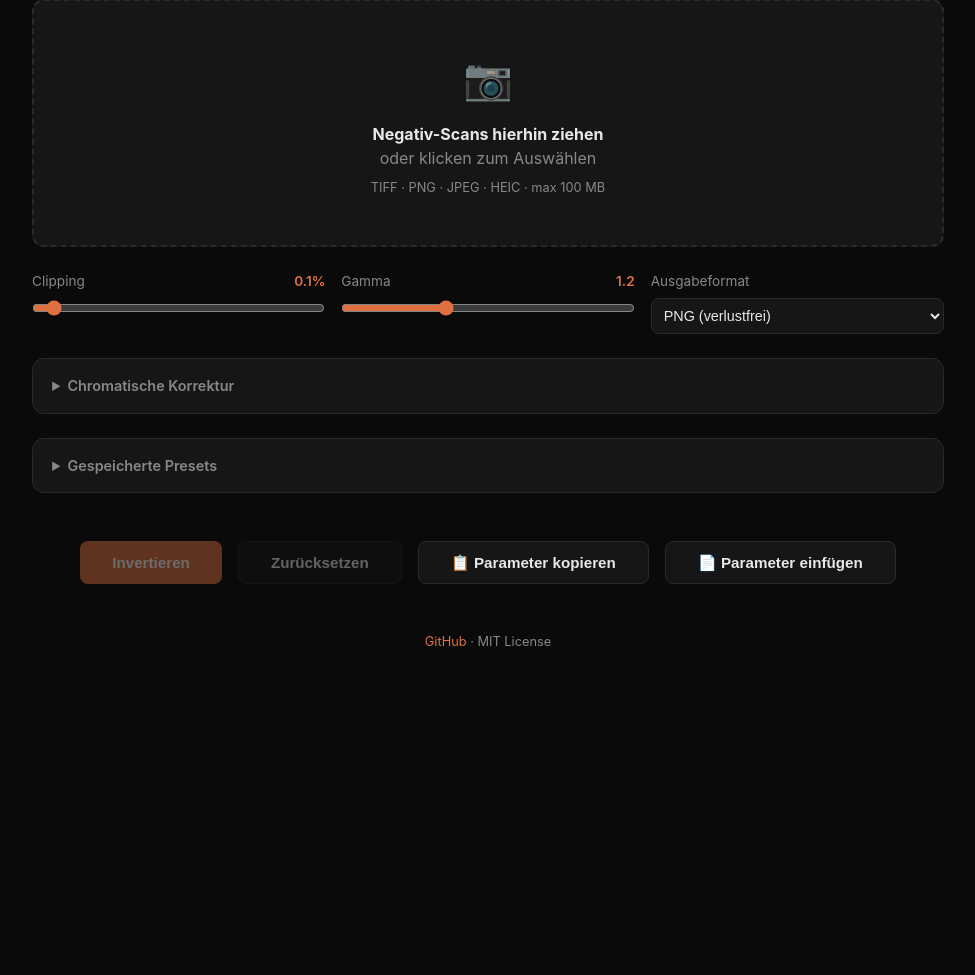
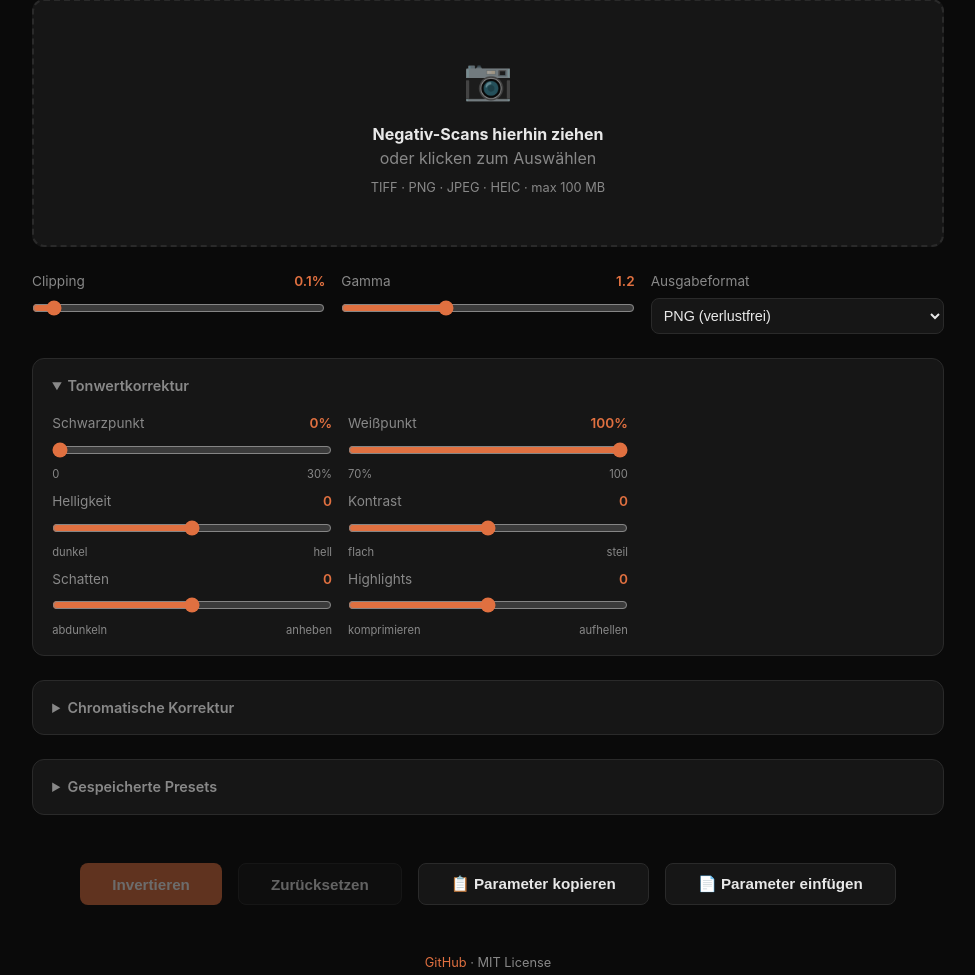
Before and after one commit to OrvilleWilbur/Negativ, a Flask app: page / in a window 1280 px wide. Shown: the part 145-1120 px from the top of the page, without its empty margins (152-1127 px from the left). Before the commit the page ends 791 px from the top, so only its background shows below. Run offline with Flask 3, Linux system fonts and the light colour scheme.

Commit message:
Add input levels, brightness/contrast, and shadow/highlight controls
New processing steps in the pipeline:
- Input Levels: Black point and white point sliders to set tonal range
- Brightness/Contrast: Linear offset and midpoint scaling
- Shadows/Highlights: Selective tone curve correction that lifts
  shadows without affecting highlights and vice versa
This addresses the flat contrast and matte colors from Portra orange mask.

Co-Authored-By: Claude Opus 4.6 <noreply@anthropic.com>

```diff
--- a/app.py
+++ b/app.py
@@ -116,6 +116,12 @@ def api_process():
     gamma_r = float(request.form.get("gamma_r", 1.0))
     gamma_g = float(request.form.get("gamma_g", 1.0))
     gamma_b = float(request.form.get("gamma_b", 1.0))
+    black_point = float(request.form.get("black_point", 0))
+    white_point = float(request.form.get("white_point", 100))
+    brightness = float(request.form.get("brightness", 0))
+    contrast = float(request.form.get("contrast", 0))
+    shadows = float(request.form.get("shadows", 0))
+    highlights = float(request.form.get("highlights", 0))
     output_format = request.form.get("format", "png")
 
     try:
@@ -123,7 +129,10 @@ def api_process():
     except ValueError as e:
         return jsonify({"error": str(e)}), 400
 
-    result = process_negative(img, clip, gamma, temperature, tint, gamma_r, gamma_g, gamma_b)
+    result = process_negative(
+        img, clip, gamma, temperature, tint, gamma_r, gamma_g, gamma_b,
+        black_point, white_point, brightness, contrast, shadows, highlights,
+    )
 
     data, mimetype, ext = encode_image(result, output_format)
     stem = Path(original_name).stem
@@ -151,13 +160,22 @@ def api_preview():
     gamma_r = float(request.form.get("gamma_r", 1.0))
     gamma_g = float(request.form.get("gamma_g", 1.0))
     gamma_b = float(request.form.get("gamma_b", 1.0))
+    black_point = float(request.form.get("black_point", 0))
+    white_point = float(request.form.get("white_point", 100))
+    brightness = float(request.form.get("brightness", 0))
+    contrast = float(request.form.get("contrast", 0))
+    shadows = float(request.form.get("shadows", 0))
+    highlights = float(request.form.get("highlights", 0))
 
     try:
         img, _ = load_upload(file)
     except ValueError as e:
         return jsonify({"error": str(e)}), 400
 
-    result = process_negative(img, clip, gamma, temperature, tint, gamma_r, gamma_g, gamma_b)
+    result = process_negative(
+        img, clip, gamma, temperature, tint, gamma_r, gamma_g, gamma_b,
+        black_point, white_point, brightness, contrast, shadows, highlights,
+    )
 
     # Auf 8-bit konvertieren für Vorschau
     if result.dtype == np.uint16:
--- a/templates/index.html
+++ b/templates/index.html
@@ -441,6 +441,46 @@
             </div>
         </div>
 
+        <details class="color-section" open>
+            <summary>Tonwertkorrektur</summary>
+            <div class="controls" style="margin-top: 1rem;">
+                <div class="control-group">
+                    <label>Schwarzpunkt <span class="control-value" id="bp-value">0%</span></label>
+                    <input type="range" id="black_point" min="0" max="30" step="0.5" value="0">
+                    <div class="range-labels"><span>0</span><span>30%</span></div>
+                </div>
+                <div class="control-group">
+                    <label>Weißpunkt <span class="control-value" id="wp-value">100%</span></label>
+                    <input type="range" id="white_point" min="70" max="100" step="0.5" value="100">
+                    <div class="range-labels"><span>70%</span><span>100</span></div>
+                </div>
+            </div>
+            <div class="controls" style="margin-top: 0.5rem;">
+                <div class="control-group">
+                    <label>Helligkeit <span class="control-value" id="bright-value">0</span></label>
+                    <input type="range" id="brightness" min="-100" max="100" step="1" value="0">
+                    <div class="range-labels"><span>dunkel</span><span>hell</span></div>
+                </div>
+                <div class="control-group">
+                    <label>Kontrast <span class="control-value" id="contrast-value">0</span></label>
+                    <input type="range" id="contrast" min="-100" max="100" step="1" value="0">
+                    <div class="range-labels"><span>flach</span><span>steil</span></div>
+                </div>
+            </div>
+            <div class="controls" style="margin-top: 0.5rem;">
+                <div class="control-group">
+                    <label>Schatten <span class="control-value" id="shadows-value">0</span></label>
+                    <input type="range" id="shadows" min="-100" max="100" step="1" value="0">
+                    <div class="range-labels"><span>abdunkeln</span><span>anheben</span></div>
+                </div>
+                <div class="control-group">
+                    <label>Highlights <span class="control-value" id="highlights-value">0</span></label>
+                    <input type="range" id="highlights" min="-100" max="100" step="1" value="0">
+                    <div class="range-labels"><span>komprimieren</span><span>aufhellen</span></div>
+                </div>
+            </div>
+        </details>
+
         <details class="color-section">
             <summary>Chromatische Korrektur</summary>
             <div class="controls" style="margin-top: 1rem;">
@@ -545,6 +585,18 @@
         const gammaRValue = document.getElementById('gamma-r-value');
         const gammaGValue = document.getElementById('gamma-g-value');
         const gammaBValue = document.getElementById('gamma-b-value');
+        const bpSlider = document.getElementById('black_point');
+        const wpSlider = document.getElementById('white_point');
+        const bpValue = document.getElementById('bp-value');
+        const wpValue = document.getElementById('wp-value');
+        const brightSlider = document.getElementById('brightness');
+        const contrastSlider = document.getElementById('contrast');
+        const brightValue = document.getElementById('bright-value');
+        const contrastValue = document.getElementById('contrast-value');
+        const shadowsSlider = document.getElementById('shadows');
+        const highlightsSlider = document.getElementById('highlights');
+        const shadowsValue = document.getElementById('shadows-value');
+        const highlightsValue = document.getElementById('highlights-value');
 
         let files = [];
         let results = new Map(); // filename -> blob URL
@@ -570,6 +622,24 @@
         });
         gammaBSlider.addEventListener('input', () => {
             gammaBValue.textContent = gammaBSlider.value;
+        });
+        bpSlider.addEventListener('input', () => {
+            bpValue.textContent = bpSlider.value + '%';
+        });
+        wpSlider.addEventListener('input', () => {
+            wpValue.textContent = wpSlider.value + '%';
+        });
+        brightSlider.addEventListener('input', () => {
+            brightValue.textContent = brightSlider.value;
+        });
+        contrastSlider.addEventListener('input', () => {
+            contrastValue.textContent = contrastSlider.value;
+        });
+        shadowsSlider.addEventListener('input', () => {
+            shadowsValue.textContent = shadowsSlider.value;
+        });
+        highlightsSlider.addEventListener('input', () => {
+            highlightsValue.textContent = highlightsSlider.value;
         });
 
         // Drag & Drop
@@ -670,6 +740,12 @@
                 formData.append('gamma_r', gammaRSlider.value);
                 formData.append('gamma_g', gammaGSlider.value);
                 formData.append('gamma_b', gammaBSlider.value);
+                formData.append('black_point', bpSlider.value);
+                formData.append('white_point', wpSlider.value);
+                formData.append('brightness', brightSlider.value);
+                formData.append('contrast', contrastSlider.value);
+                formData.append('shadows', shadowsSlider.value);
+                formData.append('highlights', highlightsSlider.value);
                 formData.append('format', formatSelect.value);
 
                 try {
@@ -728,6 +804,12 @@
                 gamma_r: gammaRSlider.value,
                 gamma_g: gammaGSlider.value,
                 gamma_b: gammaBSlider.value,
+                black_point: bpSlider.value,
+                white_point: wpSlider.value,
+                brightness: brightSlider.value,
+                contrast: contrastSlider.value,
+                shadows: shadowsSlider.value,
+                highlights: highlightsSlider.value,
                 format: formatSelect.value
             };
         }
@@ -740,6 +822,12 @@
             if (p.gamma_r !== undefined)     { gammaRSlider.value = p.gamma_r;    gammaRValue.textContent = p.gamma_r; }
             if (p.gamma_g !== undefined)     { gammaGSlider.value = p.gamma_g;    gammaGValue.textContent = p.gamma_g; }
             if (p.gamma_b !== undefined)     { gammaBSlider.value = p.gamma_b;    gammaBValue.textContent = p.gamma_b; }
+            if (p.black_point !== undefined) { bpSlider.value = p.black_point;    bpValue.textContent = p.black_point + '%'; }
+            if (p.white_point !== undefined) { wpSlider.value = p.white_point;    wpValue.textContent = p.white_point + '%'; }
+            if (p.brightness !== undefined)  { brightSlider.value = p.brightness; brightValue.textContent = p.brightness; }
+            if (p.contrast !== undefined)    { contrastSlider.value = p.contrast;  contrastValue.textContent = p.contrast; }
+            if (p.shadows !== undefined)     { shadowsSlider.value = p.shadows;    shadowsValue.textContent = p.shadows; }
+            if (p.highlights !== undefined)  { highlightsSlider.value = p.highlights; highlightsValue.textContent = p.highlights; }
             if (p.format !== undefined)      { formatSelect.value = p.format; }
         }
 
```
Also changed, not shown: invert_negatives.py (+144 -7 lines).
